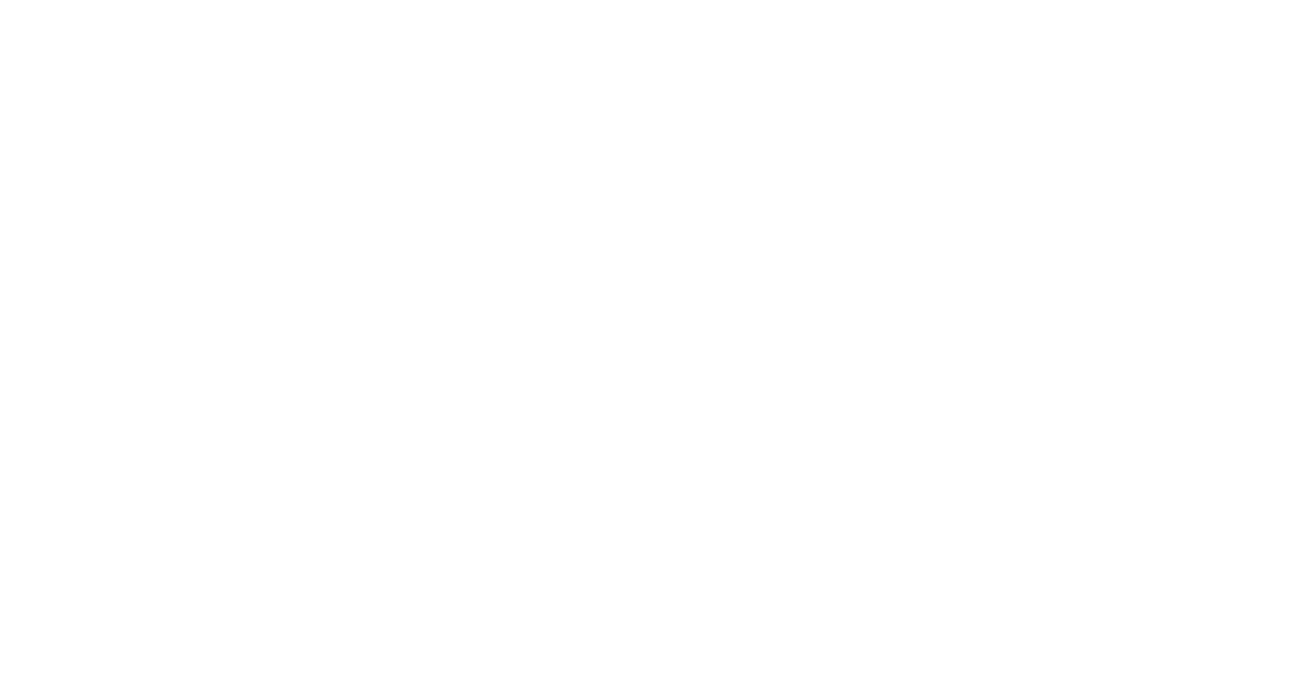
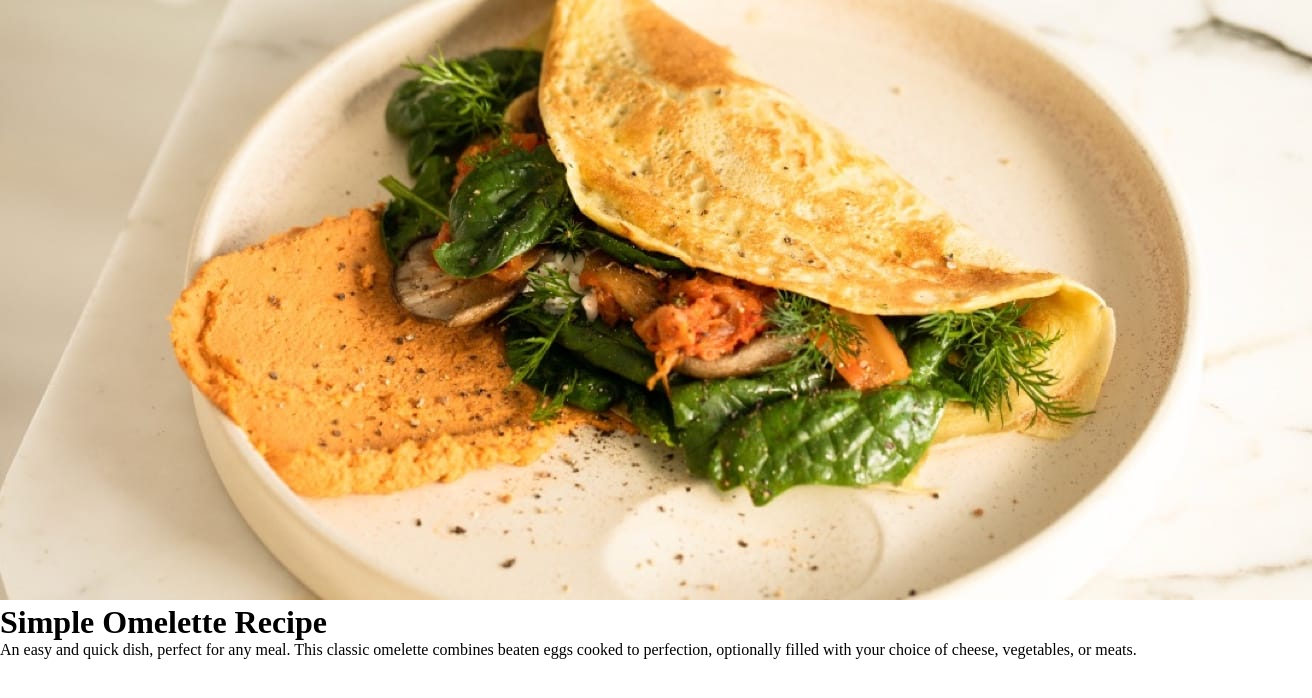
Before and after one commit to natiashiom/recipe-page, a plain HTML site: page index.html in a window 1280 px wide. Shown: the whole page, 1312 px wide, since content can reach past the window. Drawn offline with Linux system fonts and the light colour scheme.

Commit message:
working on the title

```diff
--- /dev/null
+++ b/design/style.css
@@ -0,0 +1,5 @@
+* {
+    margin: 0;
+    padding: 0;
+    box-sizing: border-box;
+}
--- a/index.html
+++ b/index.html
@@ -10,6 +10,22 @@
       href="./assets/images/favicon-32x32.png"
     />
     <title>Frontend Mentor | Recipe page</title>
+    <link rel="stylesheet" href="./design/style.css" />
   </head>
-  <body></body>
+  <body>
+    <header>
+      <img
+        class="photo"
+        src="./assets/images/image-omelette.jpeg"
+        alt="omelette"
+      />
+      <div class="title">
+        <h1>Simple Omelette Recipe</h1>
+        <p>An easy and quick dish, perfect for any meal.
+        This classic omelette combines beaten eggs cooked to
+        perfection, optionally filled with your choice
+        of cheese, vegetables, or meats.
+        </p>
+    </header>
+  </body>
 </html>
```
